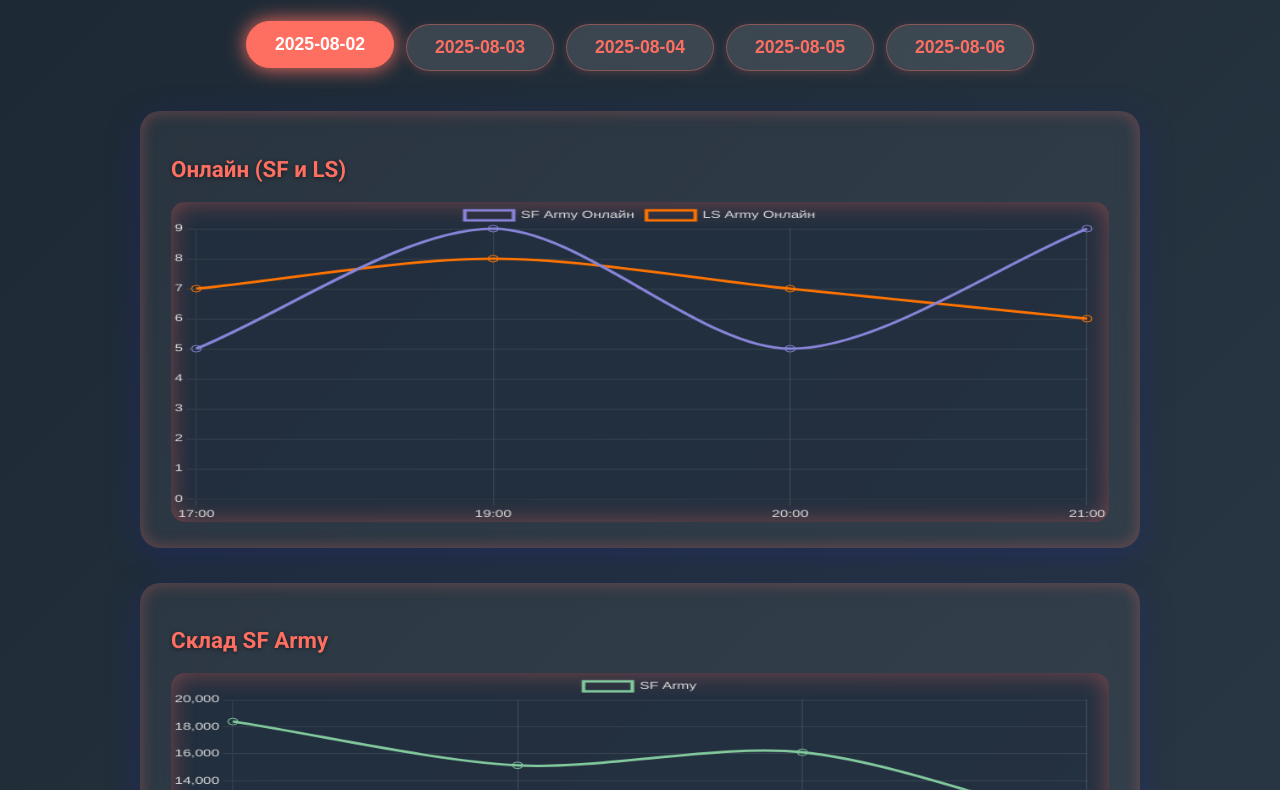
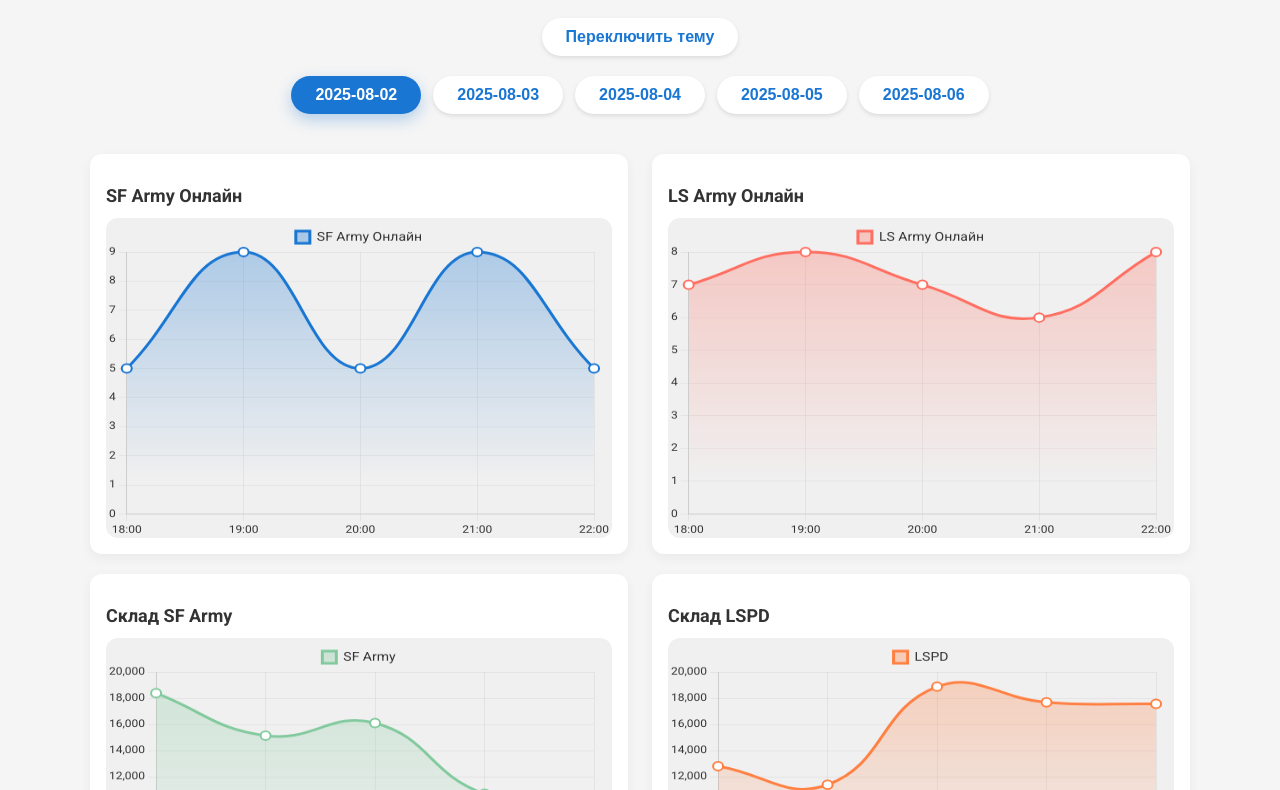
Before and after one commit to filedelete/army-dashboard, a plain HTML site: page index.html in a window 1280 px wide. Shown: the part 145-935 px from the top of the page. Drawn offline with nearby package versions, Linux system fonts and the light colour scheme.

Commit message:
Add files via upload

```diff
--- a/index.html
+++ b/index.html
@@ -4,13 +4,13 @@
   <meta charset="UTF-8" />
   <meta name="viewport" content="width=device-width, initial-scale=1" />
   <title>Army Dashboard</title>
-  <!-- Google Fonts -->
   <link href="https://fonts.googleapis.com/css2?family=Roboto:wght@400;700&display=swap" rel="stylesheet" />
   <link rel="stylesheet" href="style.css" />
 </head>
 <body>
 
   <h1>Army Dashboard</h1>
+  <button id="theme-toggle" class="tab-button">Переключить тему</button>
 
   <div class="tabs" id="dateTabs"></div>
 
--- a/script.js
+++ b/script.js
@@ -1,12 +1,13 @@
 const dateTabs = document.getElementById('dateTabs');
 const tabContents = document.getElementById('tabContents');
+const themeToggle = document.getElementById('theme-toggle');
 const dates = [];
 
 function generateDates() {
-  for(let d=4; d>=0; d--) {
+  for (let d = 4; d >= 0; d--) {
     const date = new Date();
     date.setDate(date.getDate() - d);
-    dates.push(date.toISOString().slice(0,10));
+    dates.push(date.toISOString().slice(0, 10));
   }
 }
 
@@ -19,18 +20,18 @@ let currentData = {};
 async function loadData(date) {
   // Имитация запроса - замени на fetch к реальному API
   await new Promise(res => setTimeout(res, 250));
-  const times = ["17:00", "19:00", "20:00", "21:00"];
+  const times = ["18:00", "19:00", "20:00", "21:00", "22:00"];
   return times.map(t => ({
     time: t,
-    sf_online: Math.floor(Math.random()*5 + 5),
-    ls_online: Math.floor(Math.random()*5 + 5),
-    sf_ammo: Math.floor(Math.random()*10000 + 10000),
-    fbi_ammo: Math.floor(Math.random()*10000 + 10000),
-    sfpd_ammo: Math.floor(Math.random()*10000 + 10000),
-    lvpd_sf_ammo: Math.floor(Math.random()*10000 + 10000),
-    lspd_ammo: Math.floor(Math.random()*10000 + 10000),
-    rcsd_ammo: Math.floor(Math.random()*10000 + 10000),
-    lvpd_ls_ammo: Math.floor(Math.random()*10000 + 10000),
+    sf_online: Math.floor(Math.random() * 5 + 5),
+    ls_online: Math.floor(Math.random() * 5 + 5),
+    sf_ammo: Math.floor(Math.random() * 10000 + 10000),
+    fbi_ammo: Math.floor(Math.random() * 10000 + 10000),
+    sfpd_ammo: Math.floor(Math.random() * 10000 + 10000),
+    lvpd_sf_ammo: Math.floor(Math.random() * 10000 + 10000),
+    lspd_ammo: Math.floor(Math.random() * 10000 + 10000),
+    rcsd_ammo: Math.floor(Math.random() * 10000 + 10000),
+    lvpd_ls_ammo: Math.floor(Math.random() * 10000 + 10000),
   }));
 }
 
@@ -56,7 +57,23 @@ function setActiveTab(date) {
   });
 }
 
+function getThemeColors() {
+    const isDark = document.body.classList.contains('dark-theme');
+    return {
+        textColor: isDark ? '#E0E0E0' : '#333',
+        gridColor: isDark ? 'rgba(255, 255, 255, 0.2)' : 'rgba(0, 0, 0, 0.05)',
+        tooltipBg: isDark ? '#424242' : '#ffffff',
+        tooltipTitleColor: isDark ? '#90CAF9' : '#1976d2',
+        tooltipBodyColor: isDark ? '#E0E0E0' : '#444'
+    };
+}
+
 function createChart(ctx, label, dataKey, dataSet, color) {
+  const themeColors = getThemeColors();
+  const gradient = ctx.createLinearGradient(0, 0, 0, 300);
+  gradient.addColorStop(0, hexToRgba(color, 0.35));
+  gradient.addColorStop(1, hexToRgba(color, 0));
+
   return new Chart(ctx, {
     type: 'line',
     data: {
@@ -65,40 +82,119 @@ function createChart(ctx, label, dataKey, dataSet, color) {
         label,
         data: dataSet.map(d => d[dataKey]),
         borderColor: color,
-        backgroundColor: 'transparent',
-        tension: 0.3,
-        fill: false,
-        pointRadius: 4,
-        pointHoverRadius: 6,
+        backgroundColor: gradient,
+        tension: 0.45,
+        fill: true,
+        pointRadius: 5,
+        pointHoverRadius: 8,
+        pointBackgroundColor: themeColors.tooltipBg,
+        pointBorderColor: color,
+        pointBorderWidth: 2,
+        pointHoverBackgroundColor: color,
+        pointHoverBorderColor: themeColors.tooltipBg
       }]
     },
     options: {
       responsive: true,
-      interaction: { mode: 'nearest', intersect: false },
+      maintainAspectRatio: false,
+      interaction: {
+        mode: 'nearest',
+        intersect: false
+      },
       plugins: {
-        legend: { labels: { color: '#e0e0e0' } },
-        tooltip: { mode: 'index', intersect: false },
+        legend: {
+          display: true,
+          labels: {
+            color: themeColors.textColor,
+            boxWidth: 14,
+            padding: 15,
+            font: {
+              size: 14,
+              family: 'Roboto',
+              weight: '500'
+            }
+          }
+        },
+        tooltip: {
+          backgroundColor: themeColors.tooltipBg,
+          titleColor: themeColors.tooltipTitleColor,
+          bodyColor: themeColors.tooltipBodyColor,
+          borderColor: color,
+          borderWidth: 1,
+          padding: 10,
+          titleFont: { weight: '600' },
+          bodyFont: { weight: '500' }
+        }
       },
       scales: {
-        x: { ticks: { color: '#e0e0e0' }, grid: { color: 'rgba(255,255,255,0.1)' } },
-        y: { beginAtZero: true, ticks: { color: '#e0e0e0' }, grid: { color: 'rgba(255,255,255,0.1)' } },
+        x: {
+          grid: { color: themeColors.gridColor },
+          ticks: { color: themeColors.textColor, font: { family: 'Roboto' } }
+        },
+        y: {
+          beginAtZero: true,
+          grid: { color: themeColors.gridColor },
+          ticks: { color: themeColors.textColor, font: { family: 'Roboto' } }
+        }
+      },
+      animations: {
+        tension: {
+          duration: 1000,
+          easing: 'easeOutQuart',
+          from: 0.2,
+          to: 0.45,
+          loop: false
+        }
       }
     }
   });
 }
 
+function hexToRgba(hex, alpha) {
+  const bigint = parseInt(hex.replace('#', ''), 16);
+  const r = (bigint >> 16) & 255;
+  const g = (bigint >> 8) & 255;
+  const b = bigint & 255;
+  return `rgba(${r}, ${g}, ${b}, ${alpha})`;
+}
+
 async function showTab(date) {
+  // Уничтожаем старые графики перед созданием новых
+  if (charts.length > 0) {
+    charts.forEach(chart => chart.destroy());
+    charts = [];
+  }
+
+  // Создаем DOM-элементы для графиков
   tabContents.innerHTML = '';
-  if(currentDate !== date) setActiveTab(date);
+  const columnsWrapper = document.createElement('div');
+  columnsWrapper.style.display = 'flex';
+  columnsWrapper.style.flexWrap = 'wrap';
+  columnsWrapper.style.gap = '24px';
+  columnsWrapper.style.opacity = '0';
+  columnsWrapper.style.transition = 'opacity 0.5s ease-in';
 
-  currentData = await loadData(date);
+  const sfCol = document.createElement('div');
+  sfCol.style.flex = '1';
+  sfCol.style.minWidth = '300px';
 
-  const dataSet = currentData;
+  const lsCol = document.createElement('div');
+  lsCol.style.flex = '1';
+  lsCol.style.minWidth = '300px';
 
-  const onlineDiv = document.createElement('div');
-  onlineDiv.className = 'chart-container';
-  onlineDiv.innerHTML = `<h2>Онлайн (SF и LS)</h2><canvas id="onlineChart"></canvas>`;
-  tabContents.appendChild(onlineDiv);
+  const sfOnlineContainer = document.createElement('div');
+  sfOnlineContainer.className = 'chart-container';
+  sfOnlineContainer.innerHTML = `
+    <h2>SF Army Онлайн</h2>
+    <canvas id="sfOnlineChart"></canvas>`;
+  sfCol.appendChild(sfOnlineContainer);
+
+  const lsOnlineContainer = document.createElement('div');
+  lsOnlineContainer.className = 'chart-container';
+  lsOnlineContainer.innerHTML = `
+    <h2>LS Army Онлайн</h2>
+    <canvas id="lsOnlineChart"></canvas>`;
+  lsCol.appendChild(lsOnlineContainer);
 
   const sfStorages = [
     { key: 'sf_ammo', name: 'SF Army', color: '#82ca9d' },
@@ -107,93 +203,104 @@ async function showTab(date) {
     { key: 'lvpd_sf_ammo', name: 'LVPD (SF)', color: '#8dd1e1' }
   ];
 
+  sfStorages.forEach(store => {
+    const div = document.createElement('div');
+    div.className = 'chart-container';
+    div.innerHTML = `<h2>Склад ${store.name}</h2><canvas id="chart-${store.key}"></canvas>`;
+    sfCol.appendChild(div);
+  });
+
   const lsStorages = [
     { key: 'lspd_ammo', name: 'LSPD', color: '#ff8042' },
     { key: 'rcsd_ammo', name: 'РКШД', color: '#00C49F' },
     { key: 'lvpd_ls_ammo', name: 'LVPD (LS)', color: '#888888' }
   ];
 
-  sfStorages.forEach(store => {
-    const div = document.createElement('div');
-    div.className = 'chart-container';
-    div.innerHTML = `<h2>Склад ${store.name}</h2><canvas id="chart-${store.key}"></canvas>`;
-    tabContents.appendChild(div);
-  });
-
   lsStorages.forEach(store => {
     const div = document.createElement('div');
     div.className = 'chart-container';
     div.innerHTML = `<h2>Склад ${store.name}</h2><canvas id="chart-${store.key}"></canvas>`;
-    tabContents.appendChild(div);
+    lsCol.appendChild(div);
   });
 
-  charts.forEach(c => c.destroy());
-  charts = [];
+  columnsWrapper.appendChild(sfCol);
+  columnsWrapper.appendChild(lsCol);
+  tabContents.appendChild(columnsWrapper);
 
-  // Онлайн
-  const onlineCtx = document.getElementById('onlineChart').getContext('2d');
-  charts.push(new Chart(onlineCtx, {
-    type: 'line',
-    data: {
-      labels: dataSet.map(d => d.time),
-      datasets: [
-        {
-          label: 'SF Army Онлайн',
-          data: dataSet.map(d => d.sf_online),
-          borderColor: '#8884d8',
-          backgroundColor: 'transparent',
-          tension: 0.3,
-          fill: false,
-          pointRadius: 4,
-          pointHoverRadius: 6,
-        },
-        {
-          label: 'LS Army Онлайн',
-          data: dataSet.map(d => d.ls_online),
-          borderColor: '#ff7300',
-          backgroundColor: 'transparent',
-          tension: 0.3,
-          fill: false,
-          pointRadius: 4,
-          pointHoverRadius: 6,
-        }
-      ]
-    },
-    options: {
-      responsive: true,
-      interaction: { mode: 'nearest', intersect: false },
-      plugins: { legend: { labels: {color: '#e0e0e0'} }, tooltip: {mode: 'index', intersect: false} },
-      scales: {
-        x: { ticks: { color: '#e0e0e0' }, grid: { color: 'rgba(255,255,255,0.1)' } },
-        y: { beginAtZero: true, ticks: { color: '#e0e0e0' }, grid: { color: 'rgba(255,255,255,0.1)' } }
-      }
-    }
-  }));
+  setActiveTab(date);
+  currentData = await loadData(date);
+  const dataSet = currentData;
 
-  // Склады SF
-  sfStorages.forEach(store => {
-    const ctx = document.getElementById(`chart-${store.key}`).getContext('2d');
-    charts.push(createChart(ctx, store.name, store.key, dataSet, store.color));
-  });
+  // Создаем графики после небольшой задержки, чтобы DOM обновился
+  setTimeout(() => {
+    const sfCtx = document.getElementById('sfOnlineChart')?.getContext('2d');
+    if (sfCtx) charts.push(createChart(sfCtx, 'SF Army Онлайн', 'sf_online', dataSet, '#1976d2'));
+    const lsCtx = document.getElementById('lsOnlineChart')?.getContext('2d');
+    if (lsCtx) charts.push(createChart(lsCtx, 'LS Army Онлайн', 'ls_online', dataSet, '#ff6f61'));
+    sfStorages.forEach(store => {
+      const ctx = document.getElementById(`chart-${store.key}`)?.getContext('2d');
+      if (ctx) charts.push(createChart(ctx, store.name, store.key, dataSet, store.color));
+    });
+    lsStorages.forEach(store => {
+      const ctx = document.getElementById(`chart-${store.key}`)?.getContext('2d');
+      if (ctx) charts.push(createChart(ctx, store.name, store.key, dataSet, store.color));
+    });
 
-  // Склады LS
-  lsStorages.forEach(store => {
-    const ctx = document.getElementById(`chart-${store.key}`).getContext('2d');
-    charts.push(createChart(ctx, store.name, store.key, dataSet, store.color));
-  });
+    columnsWrapper.style.opacity = '1';
+  }, 50);
 }
 
+
+// Функция для обновления графиков при смене темы
+function updateChartsTheme() {
+    if (charts.length === 0) return;
+    const themeColors = getThemeColors();
+    charts.forEach(chart => {
+        chart.options.plugins.legend.labels.color = themeColors.textColor;
+        chart.options.scales.x.grid.color = themeColors.gridColor;
+        chart.options.scales.x.ticks.color = themeColors.textColor;
+        chart.options.scales.y.grid.color = themeColors.gridColor;
+        chart.options.scales.y.ticks.color = themeColors.textColor;
+        chart.options.plugins.tooltip.backgroundColor = themeColors.tooltipBg;
+        chart.options.plugins.tooltip.titleColor = themeColors.tooltipTitleColor;
+        chart.options.plugins.tooltip.bodyColor = themeColors.tooltipBodyColor;
+
+        // Обновляем цвета точек
+        chart.data.datasets.forEach(dataset => {
+            dataset.pointBackgroundColor = themeColors.tooltipBg;
+            dataset.pointHoverBorderColor = themeColors.tooltipBg;
+        });
+
+        chart.update();
+    });
+}
+
+// --- Логика переключения темы ---
+function toggleTheme() {
+    document.body.classList.toggle('dark-theme');
+    const isDark = document.body.classList.contains('dark-theme');
+    localStorage.setItem('theme', isDark ? 'dark' : 'light');
+    updateChartsTheme();
+}
+
+themeToggle.addEventListener('click', toggleTheme);
+
+// Устанавливаем тему из localStorage при загрузке
+const savedTheme = localStorage.getItem('theme');
+if (savedTheme === 'dark') {
+    document.body.classList.add('dark-theme');
+}
+
+// --- Инициализация ---
 createTabs();
 
 const savedDate = localStorage.getItem('selectedDate');
-if(savedDate && dates.includes(savedDate)) {
+if (savedDate && dates.includes(savedDate)) {
   showTab(savedDate);
-  setActiveTab(savedDate);
 } else {
   showTab(dates[0]);
-  setActiveTab(dates[0]);
 }
 
 setInterval(() => {
-  if(currentDate) showTab(currentDate);
+  if (currentDate) showTab(currentDate);
 }, 60000);
--- a/style.css
+++ b/style.css
@@ -4,21 +4,18 @@
 body {
   font-family: 'Roboto', sans-serif;
   margin: 0;
-  padding: 40px 20px;
-  background: linear-gradient(135deg, #1c2833, #3a4a5a);
-  color: #f0f0f3;
-  min-height: 100vh;
-  -webkit-font-smoothing: antialiased;
-  -moz-osx-font-smoothing: grayscale;
+  padding: 40px 16px;
+  background: #f5f5f5;
+  color: #333;
+  transition: background-color 0.5s ease, color 0.5s ease; /* Добавляем transition */
 }
 h1 {
-  font-weight: 900;
-  font-size: 3rem;
+  font-weight: 700;
+  font-size: 2.8rem;
   text-align: center;
+  color: #212121;
   margin-bottom: 40px;
-  letter-spacing: 2px;
-  color: #f5f7fa;
-  text-shadow: 0 3px 8px rgba(255,111,97,0.6);
+  transition: color 0.5s ease; /* Добавляем transition */
 }
 .tabs {
   display: flex;
@@ -28,93 +25,118 @@ h1 {
   margin-bottom: 40px;
 }
 .tab-button {
-  background: rgba(255, 255, 255, 0.12);
-  backdrop-filter: blur(10px);
-  border-radius: 30px;
-  border: 1px solid rgba(255,111,97,0.4);
-  padding: 12px 28px;
-  font-weight: 700;
-  font-size: 1.1rem;
-  color: #ff6f61;
+  background: #ffffff;
+  border: none;
+  color: #1976d2;
+  padding: 10px 24px;
+  font-weight: 600;
+  font-size: 1rem;
+  border-radius: 24px;
+  box-shadow: 0 2px 4px rgba(0,0,0,0.1);
+  transition: all 0.3s ease; /* Добавляем transition */
   cursor: pointer;
-  transition:
-    background-color 0.3s ease,
-    border-color 0.3s ease,
-    color 0.3s ease,
-    transform 0.2s ease;
-  box-shadow: 0 2px 8px rgba(255,111,97,0.2);
+  outline: none;
 }
 .tab-button:hover {
-  background: rgba(255, 111, 97, 0.2);
-  border-color: #ff6f61;
-  color: #fff;
-  transform: translateY(-3px);
-  box-shadow: 0 6px 15px rgba(255,111,97,0.5);
+  background: #e3f2fd;
+  transform: translateY(-2px);
+  box-shadow: 0 4px 8px rgba(0,0,0,0.15);
 }
 .tab-button.active {
-  background: #ff6f61;
-  border-color: #ff6f61;
-  color: #fff;
-  box-shadow: 0 0 20px #ff6f61;
-  transform: translateY(-3px);
+  background: #1976d2;
+  color: white;
+  box-shadow: 0 6px 15px rgba(25, 118, 210, 0.3);
+}
+#theme-toggle {
+    margin: 0 auto 20px;
+    display: block;
+}
+#theme-toggle:hover {
+    transform: none;
 }
 .tab-content {
-  max-width: 1000px;
-  margin: 0 auto 60px;
+  max-width: 1100px;
+  margin: 0 auto;
 }
 .chart-container {
-  background: rgba(255, 255, 255, 0.05);
-  border-radius: 20px;
-  padding: 25px 30px;
-  margin-bottom: 35px;
-  box-shadow:
-    0 8px 32px 0 rgba(31, 38, 135, 0.37),
-    inset 0 0 15px rgba(255, 111, 97, 0.3);
-  backdrop-filter: blur(12px);
-  border: 1px solid rgba(255, 111, 97, 0.15);
-  transition: box-shadow 0.3s ease;
+  background: #fff;
+  border-radius: 12px;
+  padding: 16px;
+  margin-bottom: 20px;
+  box-shadow: 0 4px 12px rgba(0,0,0,0.05);
+  transition: background-color 0.5s ease, box-shadow 0.5s ease; /* Добавляем transition */
 }
 .chart-container:hover {
   box-shadow:
-    0 12px 40px 0 rgba(255, 111, 97, 0.6),
-    inset 0 0 20px rgba(255, 111, 97, 0.5);
+    0 4px 10px rgba(0,0,0,0.12),
+    0 12px 24px rgba(0,0,0,0.1);
 }
 h2 {
-  font-weight: 700;
-  font-size: 1.4rem;
-  margin-bottom: 20px;
-  color: #ff6f61;
-  text-shadow: 0 1px 4px rgba(0,0,0,0.5);
+  font-family: Roboto, sans-serif;
+  font-size: 18px;
+  margin-bottom: 12px;
+  color: #333;
+  transition: color 0.5s ease; /* Добавляем transition */
 }
 canvas {
   width: 100% !important;
   height: 320px !important;
-  border-radius: 14px;
-  background: rgba(31, 44, 60, 0.7);
-  box-shadow: inset 0 0 25px rgba(255, 111, 97, 0.4);
-  transition: background-color 0.3s ease;
-}
-canvas:hover {
-  background: rgba(31, 44, 60, 0.85);
+  border-radius: 12px;
+  background: #f0f0f0;
+  transition: background-color 0.5s ease; /* Добавляем transition */
 }
 
-/* Адаптивность */
+/* Адаптив */
 @media (max-width: 768px) {
   body {
-    padding: 30px 12px;
+    padding: 24px 12px;
   }
   .tab-button {
     flex: 1 1 100%;
     max-width: 100%;
-    font-size: 1.05rem;
-    padding: 14px 20px;
-    margin-bottom: 10px;
   }
   .chart-container {
-    padding: 18px 22px;
-    margin-bottom: 30px;
+    padding: 20px;
   }
   canvas {
-    height: 200px !important;
+    height: 220px !important;
   }
 }
+
+/* --------------------- Dark Theme --------------------- */
+body.dark-theme {
+  background: #121212;
+  color: #e0e0e0;
+}
+body.dark-theme h1, body.dark-theme h2 {
+  color: #ffffff;
+}
+body.dark-theme .tab-button {
+  background: #282828;
+  color: #90caf9;
+  box-shadow: 0 2px 4px rgba(0,0,0,0.3);
+}
+body.dark-theme .tab-button:hover {
+  background: #333;
+  box-shadow: 0 4px 8px rgba(0,0,0,0.4);
+}
+body.dark-theme .tab-button.active {
+  background: #90caf9;
+  color: #121212;
+  box-shadow: 0 6px 15px rgba(144, 202, 249, 0.2);
+}
+body.dark-theme .chart-container {
+  background: #1e1e1e;
+  box-shadow: 0 4px 12px rgba(0,0,0,0.4);
+}
+body.dark-theme .chart-container:hover {
+  box-shadow:
+    0 4px 10px rgba(0,0,0,0.5),
+    0 12px 24px rgba(0,0,0,0.45);
+}
+body.dark-theme h2 {
+  color: #e0e0e0;
+}
+body.dark-theme canvas {
+  background: #212121;
+}
```
